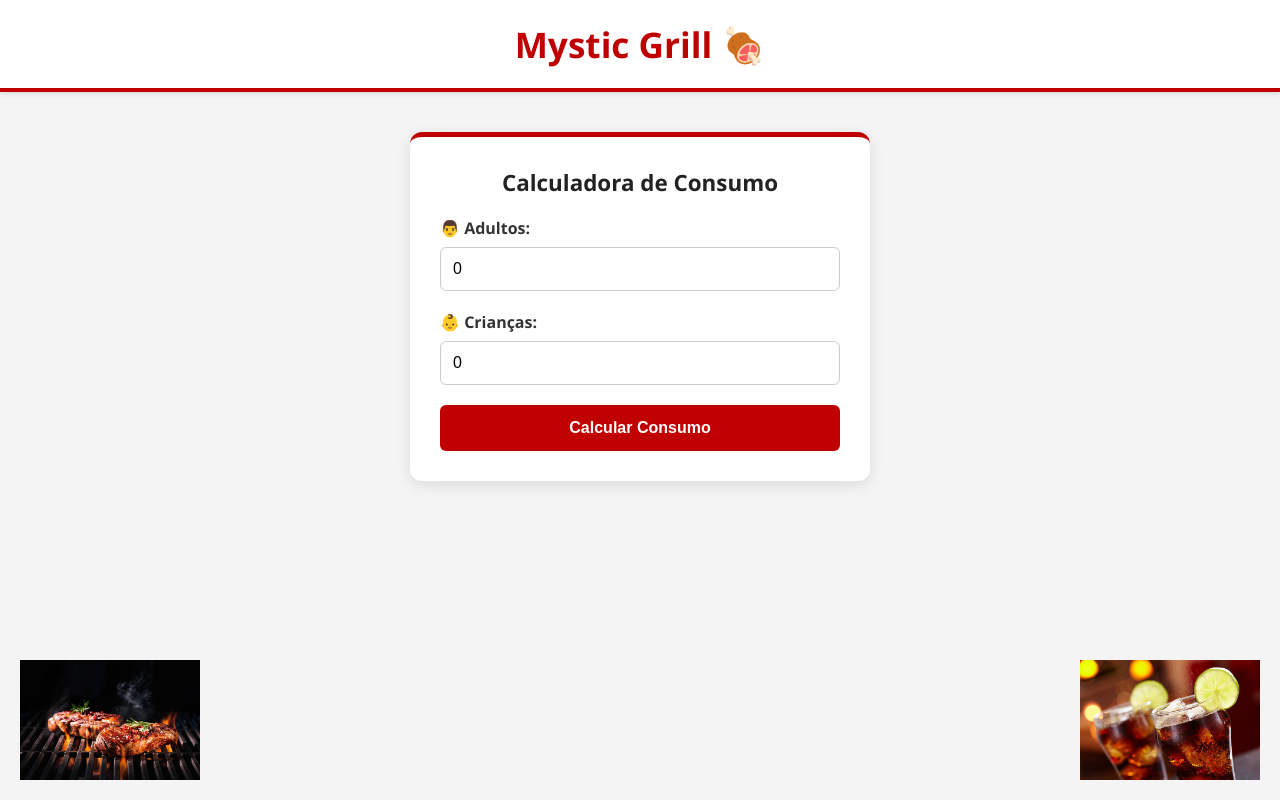
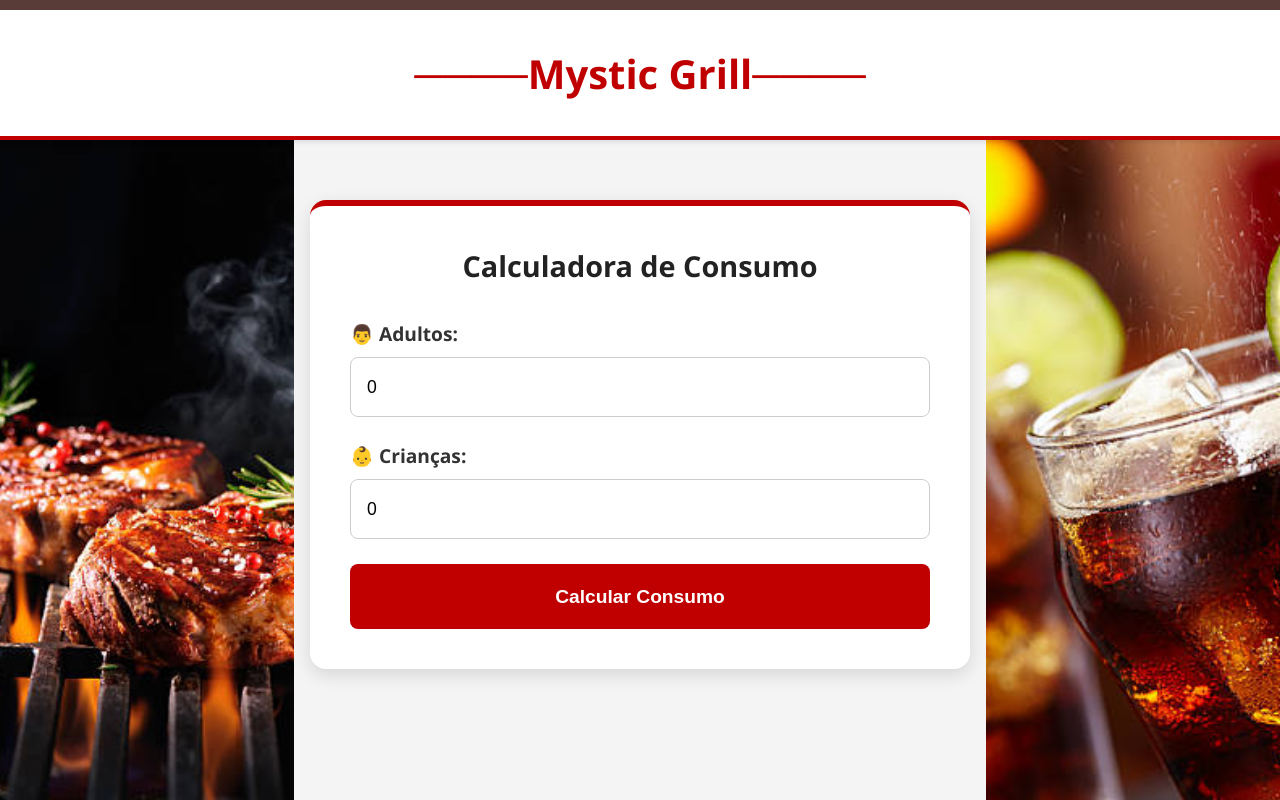
Before and after one commit to ruizsilva-commits/mystic-grill, a plain HTML site: page index.html in a window 1280 px wide. Drawn offline with Linux system fonts and the light colour scheme.

Commit message:
Add files via upload

```diff
--- a/index.html
+++ b/index.html
@@ -6,17 +6,22 @@
   <title>Mystic Grill - Calculadora de Churrasco</title>
   <link rel="stylesheet" href="style.css">
 </head>
+
 <body>
-  <!-- decoração lateral -->
+
+  <!-- Imagens laterais -->
   <img src="img/carne.png" alt="Carne" class="img-lateral img-esquerda">
   <img src="img/refri.png" alt="Refrigerante" class="img-lateral img-direita">
 
+  <!-- Cabeçalho -->
   <header>
-    <h1>Mystic Grill 🍖</h1>
+    <h1>────Mystic Grill────</h1>
   </header>
 
+  <!-- Calculadora -->
   <main>
     <section>
+
       <h2>Calculadora de Consumo</h2>
 
       <div class="campo">
@@ -32,9 +37,11 @@
       <button id="btnCalcular">Calcular Consumo</button>
 
       <div id="resultado"></div>
+
     </section>
   </main>
 
   <script src="script.js"></script>
+
 </body>
 </html>
--- a/style.css
+++ b/style.css
@@ -1,3 +1,11 @@
+/* ============================= */
+/* CONFIGURAÇÕES GERAIS */
+/* ============================= */
+
+* {
+  box-sizing: border-box;
+}
+
 body {
   font-family: 'Segoe UI', Arial, sans-serif;
   background-color: #f4f4f4;
@@ -9,118 +17,300 @@ body {
   overflow-x: hidden;
 }
 
-/* imagens cantos tela*/
+
+/* ============================= */
+/* IMAGENS LATERAIS */
+/* ============================= */
+
 .img-lateral {
   position: fixed;
-  bottom: 20px;
-  width: 180px;
-  height: auto;
+
+  /* Começa logo abaixo do cabeçalho */
+  top: 140px;
+
+  /* Vai até o final da tela */
+  bottom: 0;
+
+  /* Tamanho das imagens */
+  width: 23vw;
+  height: calc(100vh - 140px);
+
+  /* Faz a imagem preencher o espaço */
+  object-fit: cover;
+
+  /* Fica atrás da calculadora */
   z-index: 1;
+
+  /* Impede que a imagem atrapalhe os cliques */
   pointer-events: none;
 }
 
+
+/* Imagem da esquerda */
+
 .img-esquerda {
-  left: 20px;
+  left: 0;
 }
 
+
+/* Imagem da direita */
+
 .img-direita {
-  right: 20px;
+  right: 0;
 }
+
+
+/* ============================= */
+/* CABEÇALHO */
+/* ============================= */
 
 header {
   background-color: #ffffff;
+
   text-align: center;
+
   padding: 20px;
+
+  border-top: 10px solid #593c38;
+
   border-bottom: 4px solid #c00000;
-  box-shadow: 0 2px 5px rgba(0,0,0,0.1);
+
+  box-shadow: 0 2px 5px rgba(0, 0, 0, 0.1);
+
   position: relative;
+
   z-index: 2;
+
+  height: 140px;
+
+  display: flex;
+
+  justify-content: center;
+
+  align-items: center;
 }
+
 
 header h1 {
   margin: 0;
+
   color: #c00000;
-  font-size: 2.2rem;
+
+  font-size: 2.5rem;
 }
+
+
+/* ============================= */
+/* ÁREA PRINCIPAL */
+/* ============================= */
 
 main {
   display: flex;
+
   justify-content: center;
-  padding: 40px 20px;
+
+  padding: 60px 20px;
+
   position: relative;
+
   z-index: 2;
+
+  min-height: calc(100vh - 140px);
 }
+
+
+/* ============================= */
+/* CALCULADORA */
+/* ============================= */
 
 section {
   background-color: #ffffff;
-  padding: 30px;
-  border-radius: 12px;
-  max-width: 400px;
+
+  padding: 40px;
+
+  border-radius: 16px;
+
+  max-width: 660px;
+
   width: 100%;
-  box-shadow: 0 4px 15px rgba(0,0,0,0.1);
-  border-top: 5px solid #c00000;
+
+  height: fit-content;
+
+  box-shadow: 0 6px 18px rgba(0, 0, 0, 0.12);
+
+  border-top: 6px solid #c00000;
 }
+
+
+/* ============================= */
+/* TÍTULO DA CALCULADORA */
+/* ============================= */
 
 h2 {
   margin-top: 0;
+
+  margin-bottom: 35px;
+
   color: #222;
-  font-size: 1.4rem;
+
+  font-size: 1.8rem;
+
   text-align: center;
 }
 
+
+/* ============================= */
+/* CAMPOS */
+/* ============================= */
+
 .campo {
-  margin-bottom: 20px;
+  margin-bottom: 25px;
 }
+
 
 label {
   display: block;
-  margin-bottom: 8px;
+
+  margin-bottom: 10px;
+
   font-weight: bold;
+
+  font-size: 1.2rem;
 }
+
 
 input[type="number"] {
   width: 100%;
-  padding: 12px;
+
+  height: 60px;
+
+  padding: 12px 16px;
+
   border: 1px solid #ccc;
-  border-radius: 6px;
-  box-sizing: border-box;
-  font-size: 1rem;
+
+  border-radius: 8px;
+
+  font-size: 1.1rem;
+
+  background-color: #fff;
 }
+
+
+input[type="number"]:focus {
+  outline: none;
+
+  border-color: #c00000;
+
+  box-shadow: 0 0 0 2px rgba(192, 0, 0, 0.1);
+}
+
+
+/* ============================= */
+/* BOTÃO */
+/* ============================= */
 
 button {
   width: 100%;
+
+  height: 65px;
+
   padding: 14px;
+
   background-color: #c00000;
+
   color: white;
+
   border: none;
-  border-radius: 6px;
-  font-size: 1rem;
+
+  border-radius: 8px;
+
+  font-size: 1.2rem;
+
   font-weight: bold;
+
   cursor: pointer;
-  transition: background 0.3s;
+
+  transition: background-color 0.3s;
 }
+
 
 button:hover {
   background-color: #900000;
 }
 
+
+/* ============================= */
+/* RESULTADO */
+/* ============================= */
+
 #resultado {
   margin-top: 25px;
+
   padding: 15px;
+
   background-color: #fff8f8;
+
   border-left: 4px solid #c00000;
+
   border-radius: 6px;
+
   display: none;
 }
 
+
 #resultado h3 {
   margin-top: 0;
+
   color: #c00000;
 }
 
-/* Esconde as imagens em telas de celular para não poluir o visual */
+
+/* ============================= */
+/* TELAS MENORES */
+/* ============================= */
+
+@media (max-width: 1000px) {
+
+  .img-lateral {
+    width: 18vw;
+  }
+
+  section {
+    max-width: 600px;
+  }
+
+  header h1 {
+    font-size: 2rem;
+  }
+}
+
+
+/* ============================= */
+/* CELULAR */
+/* ============================= */
+
 @media (max-width: 768px) {
+
+  /* Esconde as imagens no celular */
   .img-lateral {
     display: none;
   }
+
+  main {
+    padding: 30px 15px;
+  }
+
+  section {
+    width: 100%;
+
+    padding: 25px;
+  }
+
+  header {
+    height: 110px;
+  }
+
+  header h1 {
+    font-size: 1.7rem;
+  }
 }
```
